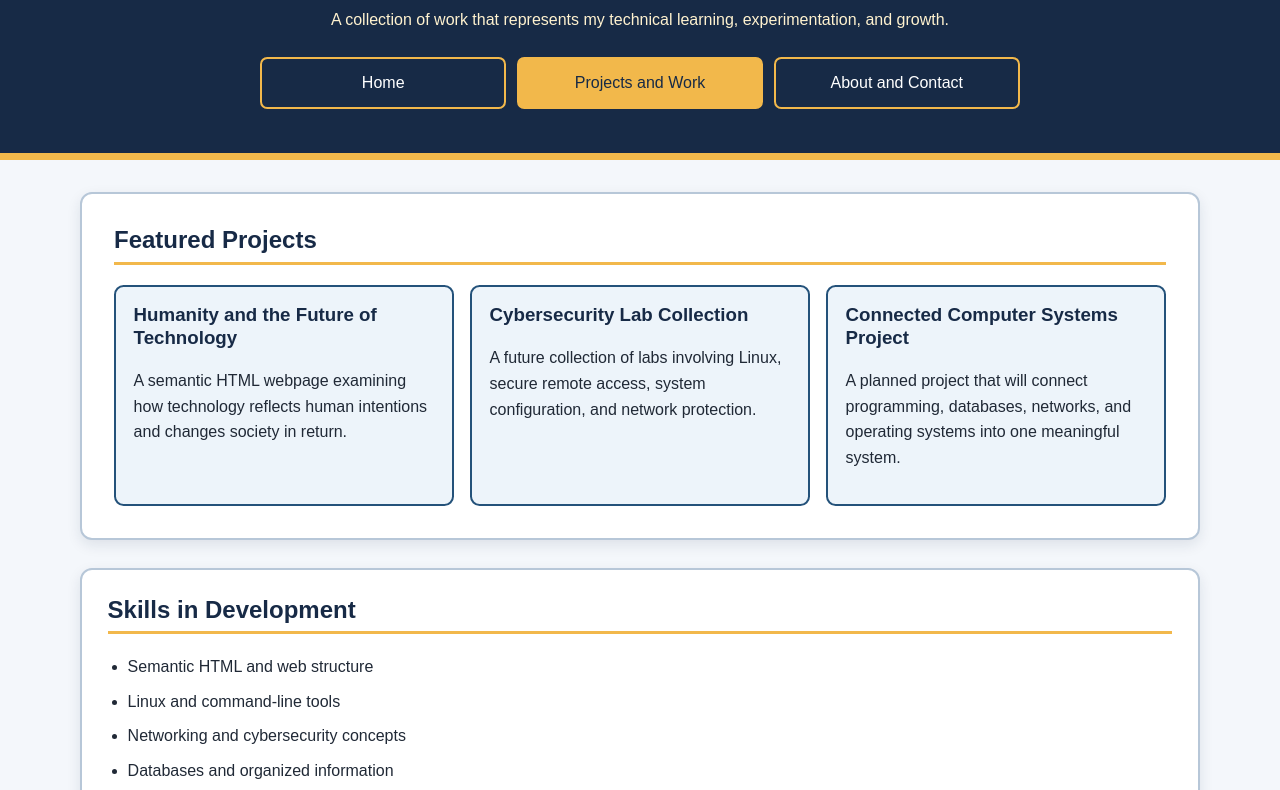
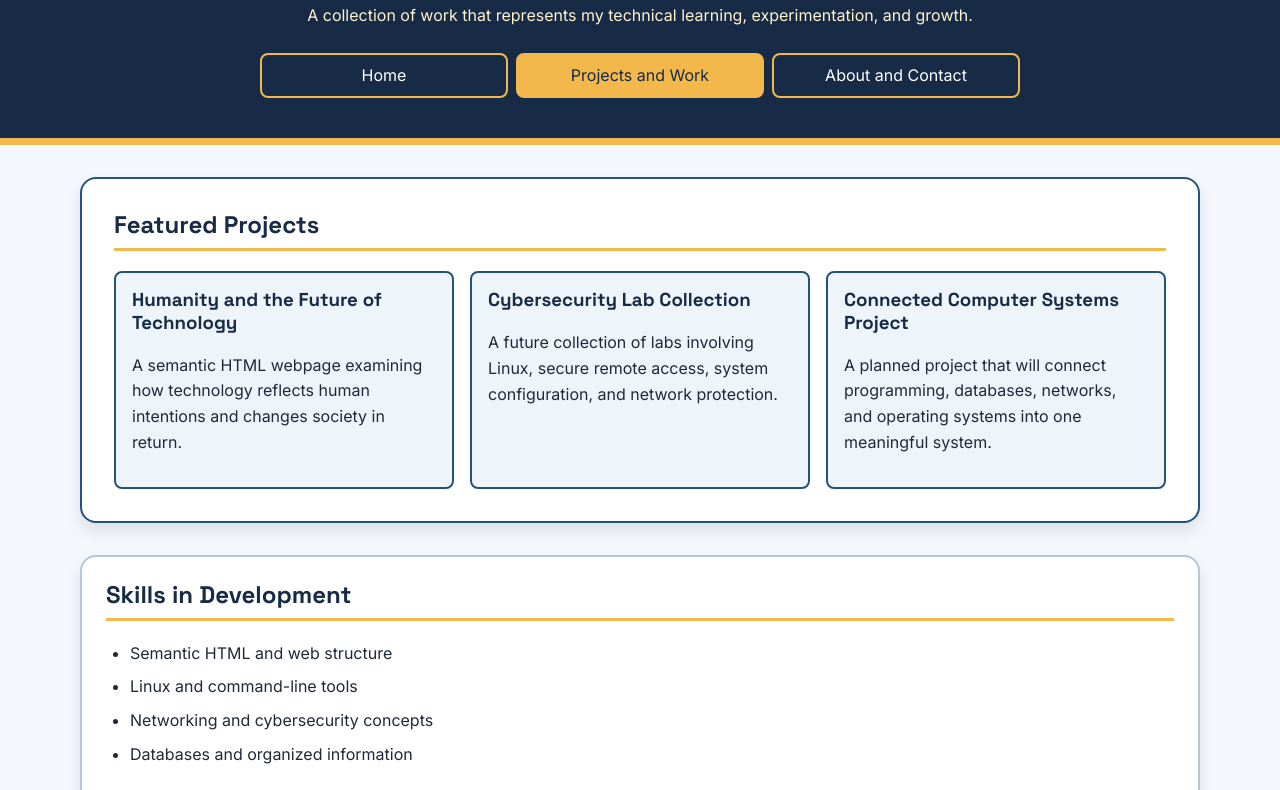
Before and after one commit to AikenRD/Personal-Portfolio-Site, a plain HTML site: page projects.html in a window 1280 px wide. Shown: the part 118-908 px from the top of the page. Drawn offline with Linux system fonts and the light colour scheme.

Commit message:
Add files via upload

```diff
--- a/projects.html
+++ b/projects.html
@@ -4,6 +4,9 @@
     <meta charset="UTF-8">
     <meta name="viewport" content="width=device-width, initial-scale=1.0">
     <title>Aiken's Portfolio | Projects and Work</title>
+    <link rel="preconnect" href="https://fonts.googleapis.com">
+    <link rel="preconnect" href="https://fonts.gstatic.com" crossorigin>
+    <link href="https://fonts.googleapis.com/css2?family=Inter:wght@400;600;700&amp;family=Space+Grotesk:wght@500;600;700&amp;display=swap" rel="stylesheet">
     <link rel="stylesheet" href="styles.css">
 </head>
 <body>
@@ -21,7 +24,7 @@
     </header>
 
     <main class="page-grid">
-        <section class="panel featured-projects">
+        <section id="projects" class="panel featured-projects">
             <h2>Featured Projects</h2>
 
             <div class="project-grid">
--- a/styles.css
+++ b/styles.css
@@ -7,6 +7,12 @@
     --white: #ffffff;
     --ink: #202936;
     --muted: #536174;
+    --space-1: 8px;
+    --space-2: 16px;
+    --space-3: 24px;
+    --space-4: 32px;
+    --space-5: 40px;
+    --space-6: 48px;
 }
 
 * {
@@ -23,26 +29,25 @@ body {
     overflow-x: hidden;
     background: var(--cloud);
     color: var(--ink);
-    font-family: Arial, Helvetica, sans-serif;
+    font-family: "Inter", Arial, sans-serif;
     line-height: 1.6;
 }
 
 h1,
 h2,
-h3,
+h3 {
+    overflow-wrap: anywhere;
+    font-family: "Space Grotesk", Arial, sans-serif;
+    line-height: 1.2;
+}
+
 p {
     overflow-wrap: anywhere;
 }
 
-h1,
-h2,
-h3 {
-    line-height: 1.2;
-}
-
 h2 {
     margin-top: 0;
-    padding-bottom: 0.45rem;
+    padding-bottom: var(--space-1);
     border-bottom: 3px solid var(--gold);
     color: var(--navy);
 }
@@ -52,7 +57,7 @@ a {
 }
 
 .site-header {
-    padding: 2rem 1rem;
+    padding: var(--space-4) var(--space-2);
     border-bottom: 7px solid var(--gold);
     background: var(--navy);
     color: var(--white);
@@ -61,14 +66,14 @@ a {
 
 .site-header > p {
     max-width: 760px;
-    margin: 0.75rem auto 1.5rem;
+    margin: var(--space-1) auto var(--space-3);
     color: var(--pale-gold);
 }
 
 .site-nav ul {
     display: flex;
     flex-direction: column;
-    gap: 0.65rem;
+    gap: var(--space-1);
     width: min(100%, 760px);
     margin: 0 auto;
     padding: 0;
@@ -82,9 +87,9 @@ a {
 .site-nav a {
     display: block;
     width: 100%;
-    padding: 0.7rem 0.85rem;
+    padding: var(--space-1) var(--space-2);
     border: 2px solid var(--gold);
-    border-radius: 0.45rem;
+    border-radius: 8px;
     color: var(--white);
     text-decoration: none;
 }
@@ -99,9 +104,9 @@ a {
 .page-grid {
     display: grid;
     grid-template-columns: minmax(0, 1fr);
-    gap: 1.25rem;
-    width: min(100% - 1.5rem, 1120px);
-    margin: 1.5rem auto;
+    gap: var(--space-2);
+    width: min(calc(100% - var(--space-3)), 1120px);
+    margin: var(--space-3) auto;
 }
 
 .panel,
@@ -111,16 +116,16 @@ a {
 }
 
 .panel {
-    padding: 1.25rem;
+    padding: var(--space-2);
     border: 2px solid #b7c7d8;
-    border-radius: 0.75rem;
+    border-radius: 16px;
     background: var(--white);
-    box-shadow: 0 5px 14px rgba(23, 42, 70, 0.1);
+    box-shadow: 0 8px 16px rgba(23, 42, 70, 0.1);
 }
 
 .feature-box {
-    margin-top: 1rem;
-    padding: 1rem;
+    margin-top: var(--space-2);
+    padding: var(--space-2);
     border-left: 6px solid var(--gold);
     background: #edf4fa;
 }
@@ -128,13 +133,13 @@ a {
 .project-grid {
     display: grid;
     grid-template-columns: minmax(0, 1fr);
-    gap: 1rem;
+    gap: var(--space-2);
 }
 
 .project-card {
-    padding: 1.1rem;
+    padding: var(--space-2);
     border: 2px solid var(--blue);
-    border-radius: 0.6rem;
+    border-radius: 8px;
     background: #edf4fa;
 }
 
@@ -145,18 +150,18 @@ a {
 
 .skills-panel ul,
 .find-panel ul {
-    padding-left: 1.25rem;
+    padding-left: var(--space-3);
 }
 
 .skills-panel li,
 .find-panel li {
-    margin-bottom: 0.55rem;
+    margin-bottom: var(--space-1);
 }
 
 address {
-    padding: 1rem;
+    padding: var(--space-2);
     border: 2px solid var(--gold);
-    border-radius: 0.5rem;
+    border-radius: 8px;
     background: var(--pale-gold);
     font-style: normal;
 }
@@ -165,8 +170,22 @@ address a {
     overflow-wrap: anywhere;
 }
 
+#welcome,
+#projects,
+#contact {
+    scroll-margin-top: var(--space-3);
+}
+
+#projects {
+    border-color: var(--blue);
+}
+
+#contact {
+    border-color: var(--gold);
+}
+
 .site-footer {
-    padding: 1.25rem 1rem;
+    padding: var(--space-3) var(--space-2);
     border-top: 6px solid var(--gold);
     background: var(--navy);
     color: var(--white);
@@ -180,7 +199,7 @@ address a {
 /* Tablet: navigation becomes horizontal and content uses two columns. */
 @media (min-width: 600px) {
     .site-header {
-        padding: 2.75rem 2rem;
+        padding: var(--space-5) var(--space-4);
     }
 
     .site-nav ul {
@@ -201,15 +220,15 @@ address a {
     }
 
     .panel {
-        padding: 1.6rem;
+        padding: var(--space-3);
     }
 }
 
 /* Desktop: featured projects expand to three columns. */
 @media (min-width: 960px) {
     .page-grid {
-        gap: 1.75rem;
-        margin: 2rem auto;
+        gap: var(--space-4);
+        margin: var(--space-4) auto;
     }
 
     .project-grid {
@@ -217,6 +236,6 @@ address a {
     }
 
     .featured-projects {
-        padding: 2rem;
+        padding: var(--space-4);
     }
 }
```
Also changed, not shown: about.html (+4 -1 lines), index.html (+4 -1 lines).
